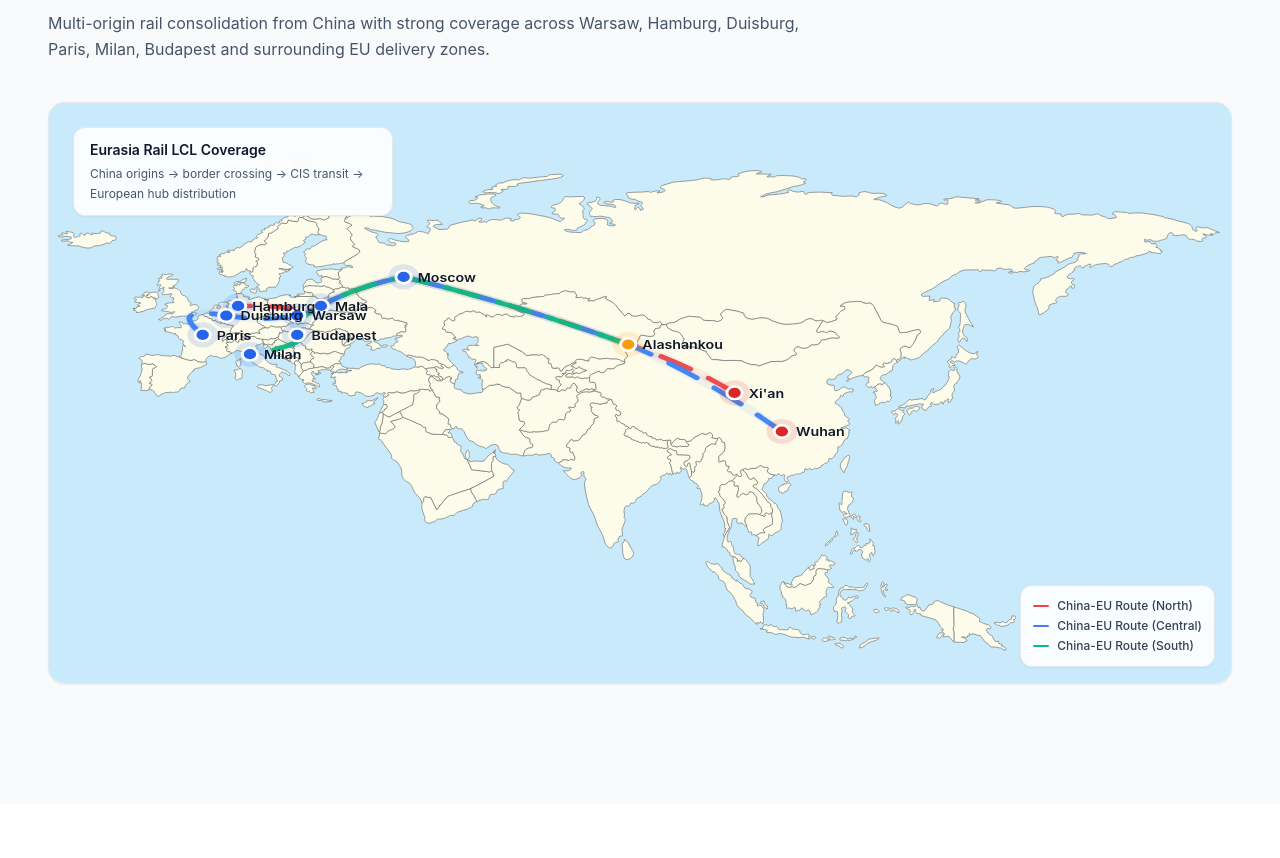
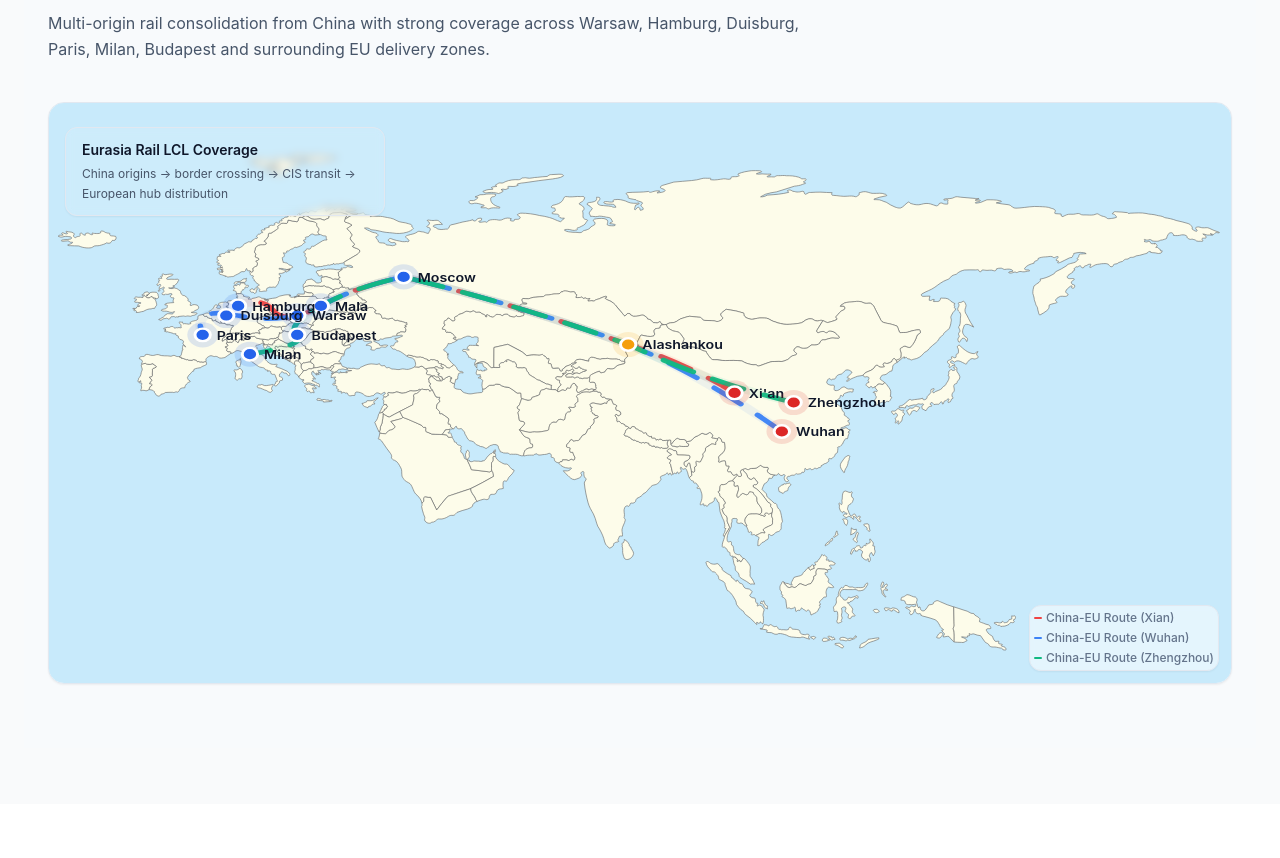
Before and after one commit to Bion3/txmh-eurasia-landing, a React (Vite) app: page / in a window 1280 px wide. Shown: the part 1288-2146 px from the top of the page. Built offline with nearby package versions, Linux system fonts and the light colour scheme.

Commit message:
initial website upload

```diff
--- a/src/components/EurasiaMapSvg.jsx
+++ b/src/components/EurasiaMapSvg.jsx
@@ -6,6 +6,7 @@ import mapSvg from "./Eurasia_location_map.svg";
 // =========================
 const hubs = [
   { id: "xian", name: "Xi'an", x: 58, y: 30, type: "origin", country: "China" },
+  { id: "zhengzhou", name: "Zhengzhou", x: 63, y: 31, type: "origin", country: "China" },
   { id: "wuhan", name: "Wuhan", x: 62, y: 34, type: "origin", country: "China" },
   { id: "alashankou", name: "Alashankou", x: 49, y: 25, type: "border", country: "China / Kazakhstan" },
   { id: "moscow", name: "Moscow", x: 30, y: 18, type: "hub", country: "Russia" },
@@ -21,30 +22,30 @@ const hubs = [
 const routes = [
   {
     id: "route-1",
-    name: "China-EU Route (North)",
+    name: "China-EU Route (Xian)",
     color: "#ef4444",
     duration: "18–22 days",
     service: "Rail LCL",
-    path: "M 58,30 Q 54,27 49,25 Q 40,21 30,18 Q 26,19 23,21 T 21,22 T 16,21",
+    path: "M 58,30 Q 54,27 49,25 Q 40,21 30,18 Q 26,19 23,21 T 19,21.5 T 16,21",
     points: ["xian", "alashankou", "moscow", "mala", "warsaw", "hamburg"],
   },
   {
     id: "route-2",
-    name: "China-EU Route (Central)",
+    name: "China-EU Route (Wuhan)",
     color: "#3b82f6",
     duration: "20–25 days",
     service: "Rail LCL",
-    path: "M 62,34 Q 55,28 49,25 Q 40,21 30,18 Q 26,19 23,21 T 15,22 T 13,24",
+    path: "M 62,34 Q 55,28 49,25 Q 40,21 30,18 Q 26,19 23,21 T 16,22 T 13,24",
     points: ["wuhan", "alashankou", "moscow", "mala", "duisburg", "paris"],
   },
   {
     id: "route-3",
-    name: "China-EU Route (South)",
+    name: "China-EU Route (Zhengzhou)",
     color: "#10b981",
     duration: "22–26 days",
     service: "Rail LCL",
-    path: "M 49,25 Q 40,21 30,18 Q 26,19 23,21 T 21,24 T 17,26",
-    points: ["alashankou", "moscow", "mala", "budapest", "milan"],
+    path: "M 63,31 Q 56,29 49,25 Q 40,21 30,18 Q 26,19 23,21 T 21,24 T 17,26",
+    points: ["zhengzhou", "alashankou", "moscow", "mala", "budapest", "milan"],
   },
 ];
 
@@ -205,7 +206,7 @@ export default function EurasiaMapSvg() {
       </div>
 
       {/* 左下角标题信息 */}
-      <div className="absolute left-4 top-4 md:left-6 md:top-6 bg-white/90 backdrop-blur-sm rounded-xl border border-slate-200 px-4 py-3 shadow-sm max-w-xs">
+      <div className="absolute left-2 top-2 md:left-4 md:top-6 bg-white/10 backdrop-blur-sm rounded-xl border border-slate-200 px-4 py-3 shadow-sm max-w-xs">
         <div className="text-sm font-semibold text-slate-900">
           Eurasia Rail LCL Coverage
         </div>
@@ -215,11 +216,11 @@ export default function EurasiaMapSvg() {
       </div>
 
       {/* 右下角图例 */}
-      <div className="absolute bottom-4 right-4 bg-white/90 backdrop-blur-sm p-3 rounded-xl border border-slate-200 text-xs shadow-sm">
+      <div className="absolute bottom-3 right-3 bg-white/50 backdrop-blur-sm p-1 rounded-xl border border-slate-200 text-xs shadow-sm">
         {routes.map((route) => (
-          <div key={route.id} className="flex items-center gap-2 font-medium text-slate-700 mb-1 last:mb-0">
+          <div key={route.id} className="flex items-center gap-1 font-medium text-slate-500 mb-1 last:mb-0">
             <span
-              className="inline-block w-4 h-0.5 rounded-full"
+              className="inline-block w-2 h-0.5 rounded-full"
               style={{ backgroundColor: route.color }}
             />
             {route.name}
--- a/src/data/i18n.js
+++ b/src/data/i18n.js
@@ -21,7 +21,7 @@ export const i18n = {
       service2: "中欧铁路整柜（FCL）",
       service3: "欧洲清关与末端配送",
       service4: "中亚 / 俄罗斯综合运输",
-      coverageTitle: "覆盖网络",
+      coverageTitle: "铁路覆盖网络",
       coverageText:
         "覆盖华沙、捷克周边、汉堡、杜伊斯堡、巴黎、米兰、布达佩斯及英国等主要节点。",
       tmsTitle: "Mini TMS 原型",
@@ -72,7 +72,7 @@ export const i18n = {
       service2: "China-Europe Rail FCL",
       service3: "EU Customs & Final Delivery",
       service4: "Central Asia / Russia Solutions",
-      coverageTitle: "Coverage Network",
+      coverageTitle: "Rail Coverage Network ",
       coverageText:
         "Strong coverage across Warsaw, Czech regions, Hamburg, Duisburg, Paris, Milan, Budapest, and the UK.",
       tmsTitle: "Mini TMS Prototype",
```
Also changed, not shown: 1 other file (tests, documents, lock files or other folders).
